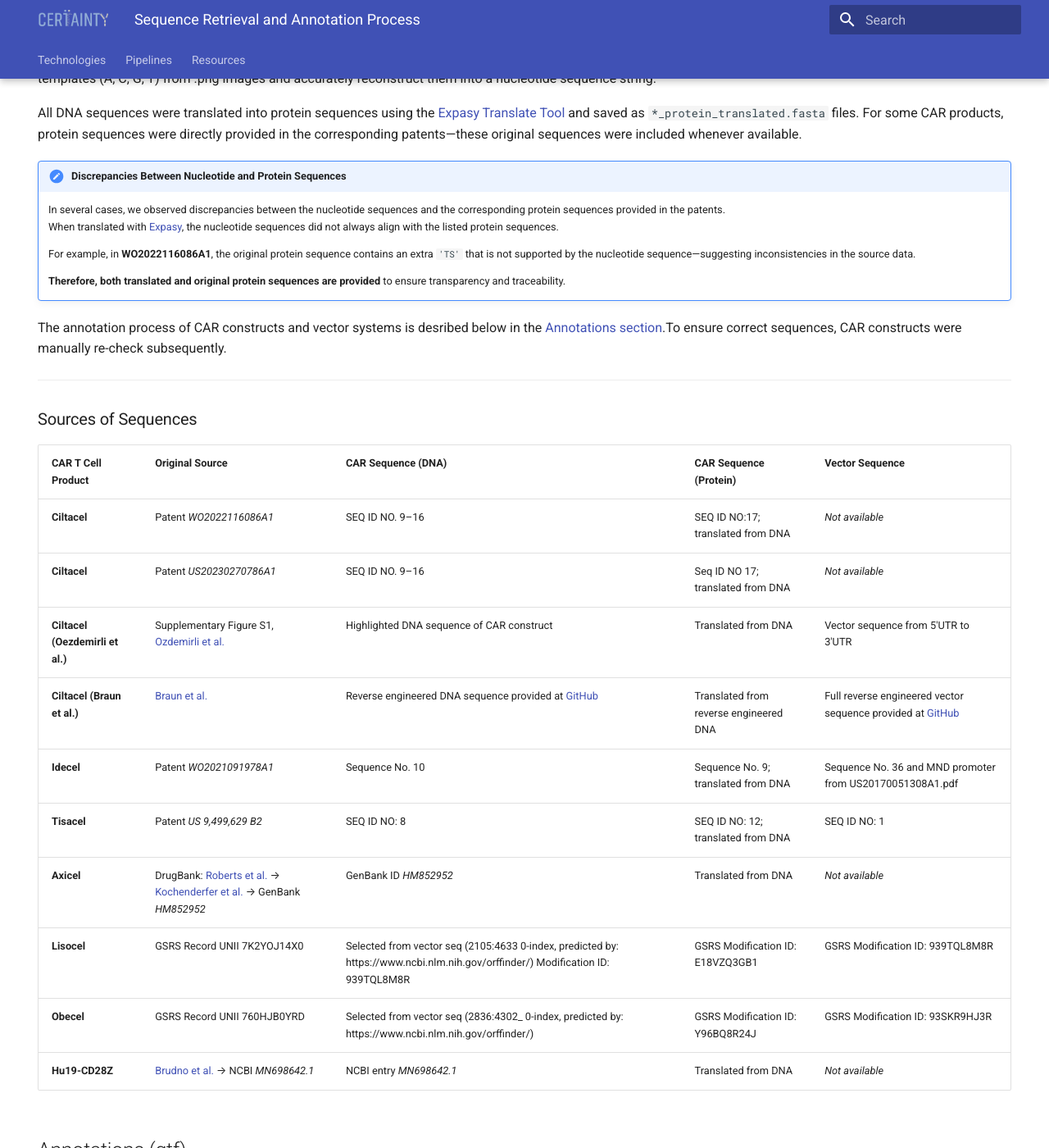
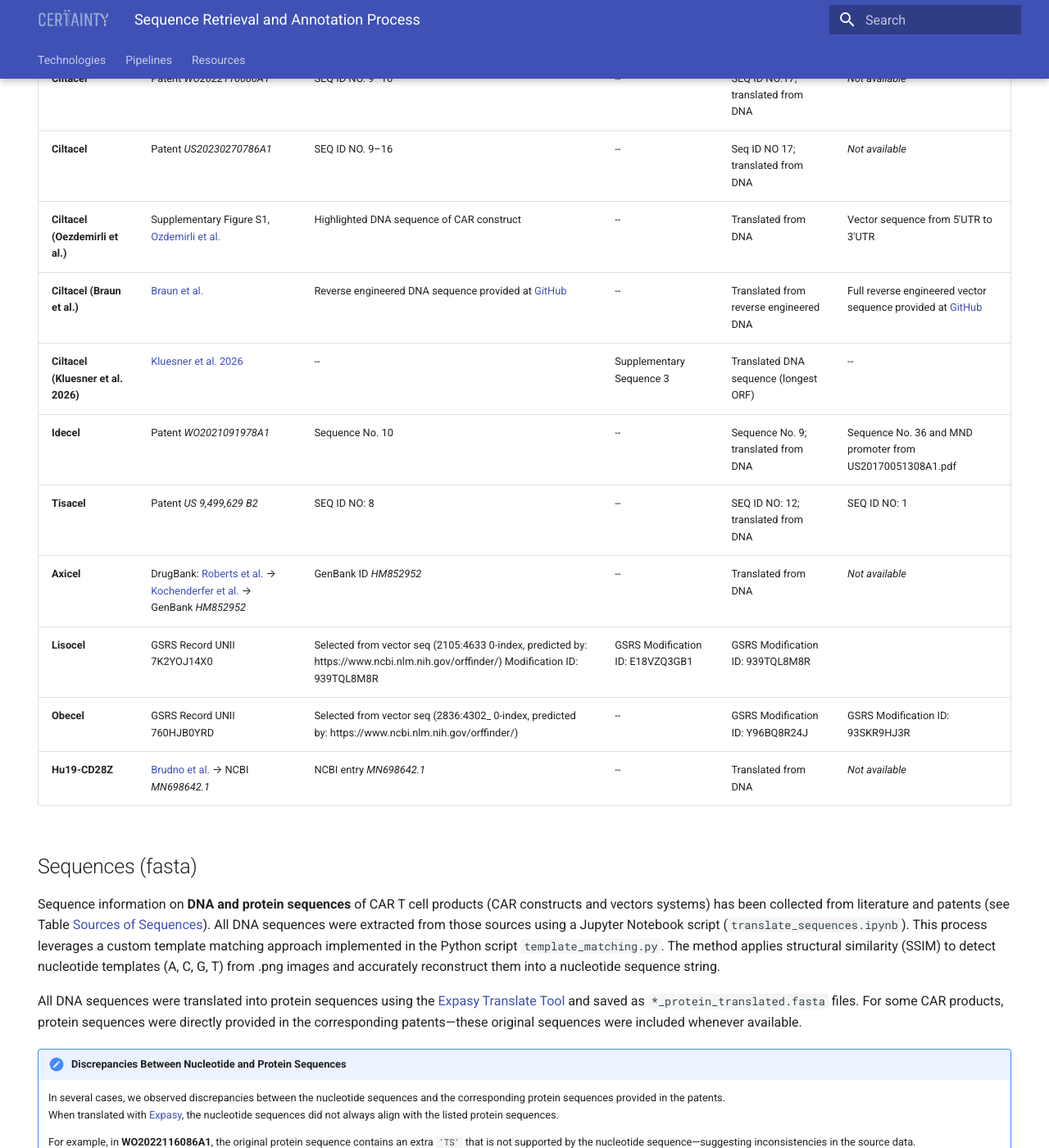
Before and after one commit to fraunhofer-izi/Living-Drugs-Wiki, an MkDocs documentation site: the page built from wiki/Home/Resources/Methods.md, in a window 1280 px wide and 1400 px high, scrolled down 272 px. Shown: the whole window at 82% size. Built offline with MkDocs 1.6.1 and Material for MkDocs 9.7.7, drawn with Linux system fonts in a browser that asks for light colours; some of the changed lines change nothing that is shown.

Commit message:
Ciltacel sequence Kluesner et al 2026 added

```diff
--- a/wiki/Home/Resources/Methods.md
+++ b/wiki/Home/Resources/Methods.md
@@ -6,9 +6,25 @@ hide:
 
 # Sequence Retrieval and Annotation Process
 
+## Sources of Sequences
+
+| **CAR T Cell Product** | **Original Source** | **CAR Sequence (DNA)**  | **CAR Sequence (transcribed)** | **CAR Sequence (Protein)** | **Vector Sequence** |
+|------------------------|----------------------|--------------------------|-------------------------------|----------------------------|----------------------|
+| **Ciltacel** | Patent *WO2022116086A1* | SEQ ID NO. 9–16 | -- | SEQ ID NO:17; translated from DNA | _Not available_ |
+| **Ciltacel** | Patent *US20230270786A1* | SEQ ID NO. 9–16 | -- | Seq ID NO 17; translated from DNA | _Not available_ |
+| **Ciltacel (Oezdemirli et al.)** | Supplementary Figure S1, [Ozdemirli et al.](https://doi.org/10.1056/NEJMoa2401530) | Highlighted DNA sequence of CAR construct | -- | Translated from DNA | Vector sequence from 5'UTR to 3'UTR |
+| **Ciltacel (Braun et al.)** | [Braun et al.](https://www.nature.com/articles/s41591-025-03499-9) | Reverse engineered DNA sequence provided at [GitHub](https://github.com/fraunhofer-izi/Braun_et_al_2024/blob/main/code/wgs/realign_potential_insertions_segemehl/Ciltacel_CARpos_consensus_Braun_et_al.fasta) | -- | Translated from reverse engineered DNA | Full reverse engineered vector sequence provided at [GitHub](https://github.com/fraunhofer-izi/Braun_et_al_2024/blob/main/code/wgs/realign_potential_insertions_segemehl/Ciltacel_CARpos_consensus_Braun_et_al.fasta) |
+| **Ciltacel (Kluesner et al. 2026)** | [Kluesner et al. 2026](Publication) | -- | Supplementary Sequence 3 | Translated DNA sequence (longest ORF) | -- |
+| **Idecel** | Patent *WO2021091978A1* | Sequence No. 10 | -- | Sequence No. 9; translated from DNA | Sequence No. 36 and MND promoter from US20170051308A1.pdf |
+| **Tisacel** | Patent *US 9,499,629 B2* | SEQ ID NO: 8 | -- | SEQ ID NO: 12; translated from DNA | SEQ ID NO: 1 |
+| **Axicel** | DrugBank: [Roberts et al.](https://doi.org/10.1080/10428194.2017.1387905) → [Kochenderfer et al.](https://doi.org/10.1097/CJI.0b013e3181ac6138) → GenBank *HM852952* | GenBank ID *HM852952* | -- | Translated from DNA | _Not available_ |
+| **Lisocel** | GSRS Record UNII 7K2YOJ14X0 | Selected from vector seq (2105:4633 0-index, predicted by: https://www.ncbi.nlm.nih.gov/orffinder/) Modification ID: 939TQL8M8R | GSRS 	Modification ID: E18VZQ3GB1 | GSRS 	Modification ID: 939TQL8M8R |
+| **Obecel** | GSRS Record UNII 760HJB0YRD | Selected from vector seq (2836:4302_ 0-index, predicted by: https://www.ncbi.nlm.nih.gov/orffinder/) | -- | GSRS 	Modification ID: Y96BQ8R24J | GSRS 	Modification ID: 93SKR9HJ3R |
+| **Hu19-CD28Z** | [Brudno et al.](https://pubmed.ncbi.nlm.nih.gov/31959992/) → NCBI  *MN698642.1* | NCBI entry *MN698642.1* | -- | Translated from DNA | _Not available_ |
+
 ## Sequences (fasta)
 
-Sequence information on **DNA and protein sequences** of CAR T cell products (CAR constructs and vectors systems) has been collected from literature and patents (see [Sources of Sequences](#sources-of-sequences)). All DNA sequences were extracted from those sources using a Jupyter Notebook script (`translate_sequences.ipynb`). This process leverages a custom template matching approach implemented in the Python script `template_matching.py`. The method applies structural similarity (SSIM) to detect nucleotide templates (A, C, G, T) from .png images and accurately reconstruct them into a nucleotide sequence string.
+Sequence information on **DNA and protein sequences** of CAR T cell products (CAR constructs and vectors systems) has been collected from literature and patents (see Table [Sources of Sequences](#sources-of-sequences)). All DNA sequences were extracted from those sources using a Jupyter Notebook script (`translate_sequences.ipynb`). This process leverages a custom template matching approach implemented in the Python script `template_matching.py`. The method applies structural similarity (SSIM) to detect nucleotide templates (A, C, G, T) from .png images and accurately reconstruct them into a nucleotide sequence string.
 
 All DNA sequences were translated into protein sequences using the [Expasy Translate Tool](https://web.expasy.org/translate/) and saved as `*_protein_translated.fasta` files. For some CAR products, protein sequences were directly provided in the corresponding patents—these original sequences were included whenever available.
 
@@ -24,21 +40,6 @@ All DNA sequences were translated into protein sequences using the [Expasy Trans
 The annotation process of CAR constructs and vector systems is desribed below in the [Annotations section](#annotations-gtf).To ensure correct sequences, CAR constructs were manually re-check subsequently.
 
 ---
-
-### Sources of Sequences
-
-| **CAR T Cell Product** | **Original Source** | **CAR Sequence (DNA)** | **CAR Sequence (Protein)** | **Vector Sequence** |
-|------------------------|----------------------|--------------------------|-----------------------------|----------------------|
-| **Ciltacel** | Patent *WO2022116086A1* | SEQ ID NO. 9–16 | SEQ ID NO:17; translated from DNA | _Not available_ |
-| **Ciltacel** | Patent *US20230270786A1* | SEQ ID NO. 9–16 | Seq ID NO 17; translated from DNA | _Not available_ |
-| **Ciltacel (Oezdemirli et al.)** | Supplementary Figure S1, [Ozdemirli et al.](https://doi.org/10.1056/NEJMoa2401530) | Highlighted DNA sequence of CAR construct | Translated from DNA | Vector sequence from 5'UTR to 3'UTR |
-| **Ciltacel (Braun et al.)** | [Braun et al.](https://www.nature.com/articles/s41591-025-03499-9) | Reverse engineered DNA sequence provided at [GitHub](https://github.com/fraunhofer-izi/Braun_et_al_2024/blob/main/code/wgs/realign_potential_insertions_segemehl/Ciltacel_CARpos_consensus_Braun_et_al.fasta) | Translated from reverse engineered DNA | Full reverse engineered vector sequence provided at [GitHub](https://github.com/fraunhofer-izi/Braun_et_al_2024/blob/main/code/wgs/realign_potential_insertions_segemehl/Ciltacel_CARpos_consensus_Braun_et_al.fasta) |
-| **Idecel** | Patent *WO2021091978A1* | Sequence No. 10 | Sequence No. 9; translated from DNA | Sequence No. 36 and MND promoter from US20170051308A1.pdf |
-| **Tisacel** | Patent *US 9,499,629 B2* | SEQ ID NO: 8 | SEQ ID NO: 12; translated from DNA | SEQ ID NO: 1 |
-| **Axicel** | DrugBank: [Roberts et al.](https://doi.org/10.1080/10428194.2017.1387905) → [Kochenderfer et al.](https://doi.org/10.1097/CJI.0b013e3181ac6138) → GenBank *HM852952* | GenBank ID *HM852952* | Translated from DNA | _Not available_ |
-| **Lisocel** | GSRS Record UNII 7K2YOJ14X0 | Selected from vector seq (2105:4633 0-index, predicted by: https://www.ncbi.nlm.nih.gov/orffinder/) Modification ID: 939TQL8M8R | GSRS 	Modification ID: E18VZQ3GB1 | GSRS 	Modification ID: 939TQL8M8R |
-| **Obecel** | GSRS Record UNII 760HJB0YRD | Selected from vector seq (2836:4302_ 0-index, predicted by: https://www.ncbi.nlm.nih.gov/orffinder/) | GSRS 	Modification ID: Y96BQ8R24J | GSRS 	Modification ID: 93SKR9HJ3R |
-| **Hu19-CD28Z** | [Brudno et al.](https://pubmed.ncbi.nlm.nih.gov/31959992/) → NCBI  *MN698642.1* | NCBI entry *MN698642.1* | Translated from DNA | _Not available_ |
 
 ## Annotations (gtf)
 
```
Also changed, not shown: 3 other files.
